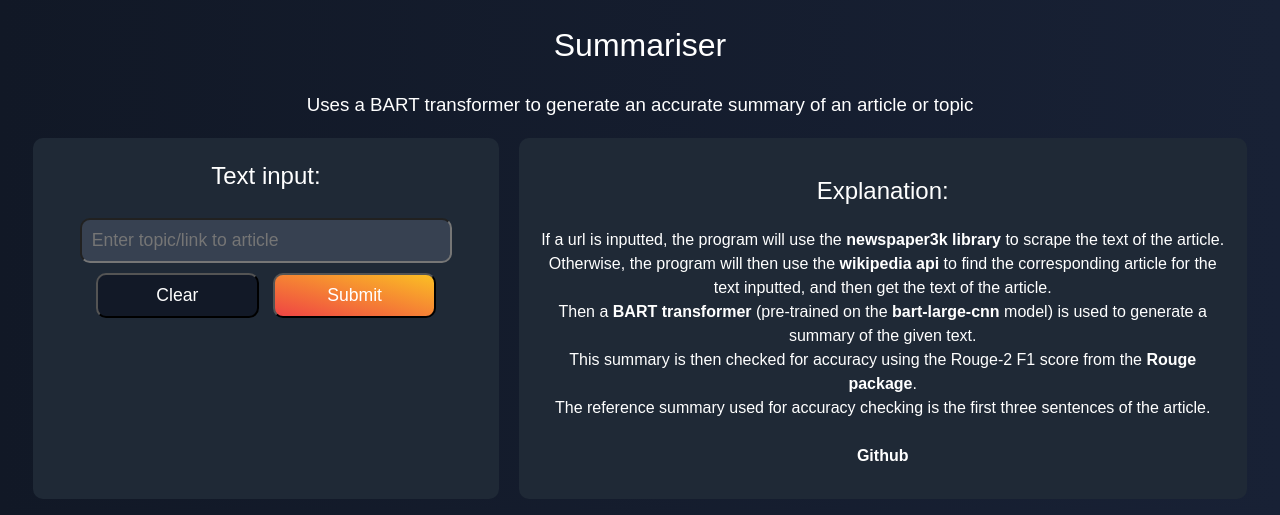
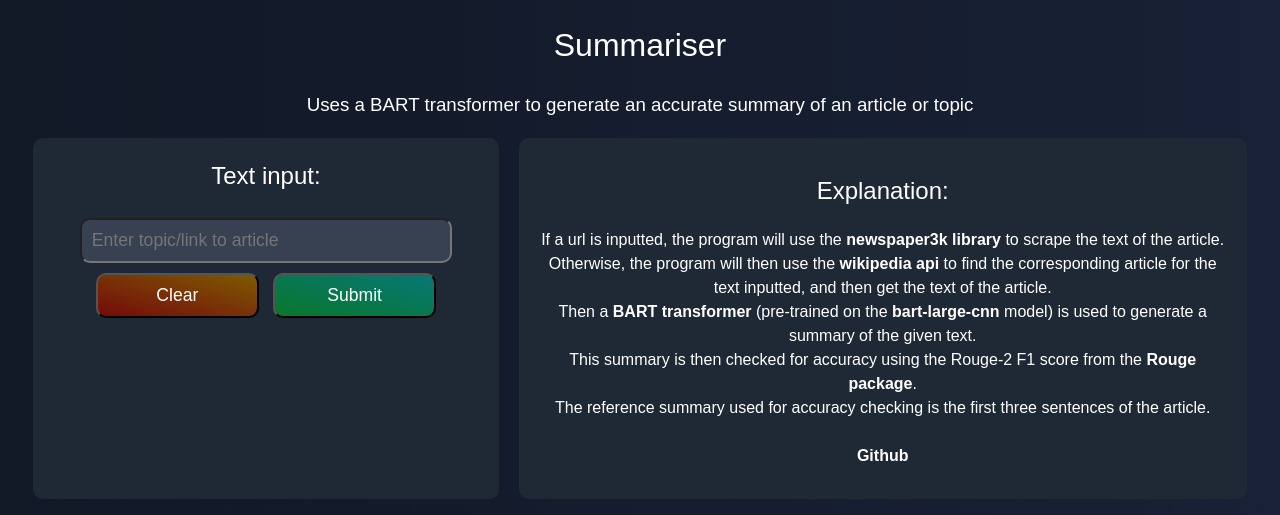
Before and after one commit to Kaziksobo/summarizer_web_app, a Flask app: page / in a window 1280 px wide. Shown: the top 515 px of the page. Run offline with Flask 2, Linux system fonts and the light colour scheme.

Commit message:
updated colours of submit and reset buttons

```diff
--- a/static/styles.css
+++ b/static/styles.css
@@ -55,17 +55,22 @@ input[type=text] {
     box-sizing: border-box;
     background-color: #374151;
 }
-input[type=reset] {
+input[type=reset], input[type=submit] {
     width: 35%;
     color: white;
     padding: 10px;
     cursor: pointer;
-    background-color: #121927;
+}
+input[type=reset] {
+    background-image: linear-gradient(to top right, #750a0a, #7d5a03);
+}
+input[type=reset]:hover {
+    background-image: linear-gradient(to top right, #d31212, #e1a205);
 }
 input[type=submit] {
-    width: 35%;
-    color: white;
-    padding: 10px;
-    cursor: pointer;
-    background-image: linear-gradient(to top right, #ef4444, #fbbf24);
+    background-image: linear-gradient(to top right, #08772b, #087777);
 }
+input[type=submit]:hover {
+    /* background-image: linear-gradient(to top right, #ef4444, #fbbf24); */
+    background-image: linear-gradient(to top right, #0ca73d, #0ca7a7);
+}
```
